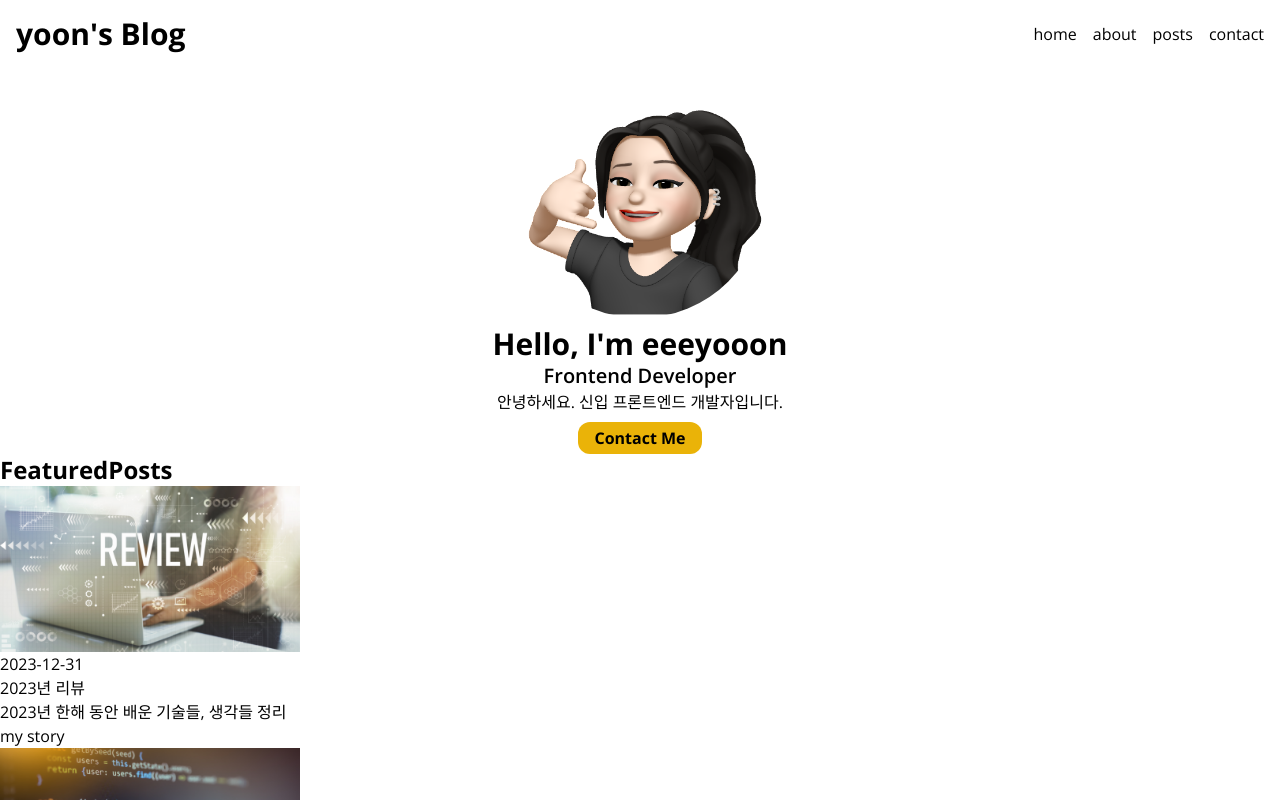
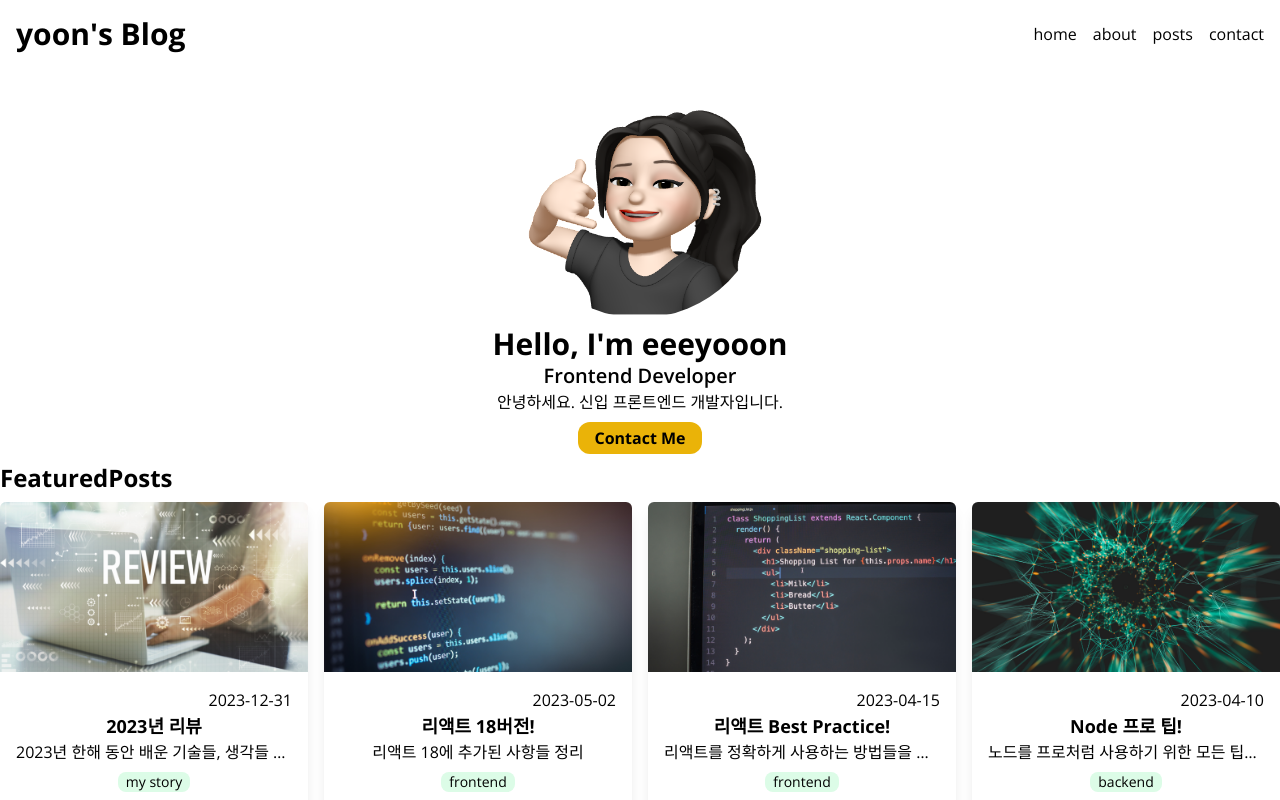
Before and after one commit to eeeyooon/Nextjs-Blog, a Next.js app: page / in a window 1280 px wide. Built offline with nearby package versions, Linux system fonts and the light colour scheme.

Commit message:
[💄 style] PostCard 스타일링 적용

```diff
--- a/src/components/FeaturedPosts.tsx
+++ b/src/components/FeaturedPosts.tsx
@@ -8,7 +8,7 @@
   // 2. 모든 포스트 데이터를 보여줌.
   return (
     <section>
-      <h2 className="text-2xl font-bold">FeaturedPosts</h2>
+      <h2 className="text-2xl font-bold my-2">FeaturedPosts</h2>
       <PostsGrid posts={posts} />
     </section>
   );
--- a/src/components/PostCard.tsx
+++ b/src/components/PostCard.tsx
@@ -8,18 +8,23 @@
 }: Props) {
   return (
     <Link href={`/posts/${path}`}>
+      <article className="rounded-md overflow-hidden shadow-lg">
         <Image
+          className="w-full"
           src={`/images/posts/${path}.png`}
           alt={title}
           width={300}
           height={200}
         />
-      <div>
-        <time>{date.toString()}</time>
-        <h3>{title}</h3>
-        <p>{description}</p>
-        <span>{category}</span>
+        <div className="flex flex-col items-center p-4">
+          <time className="self-end">{date.toString()}</time>
+          <h3 className="text-lg font-bold">{title}</h3>
+          <p className="w-full truncate text-center">{description}</p>
+          <span className="text-sm rounded-lg bg-green-100 px-2 my-2">
+            {category}
+          </span>
         </div>
+      </article>
     </Link>
   );
 }
--- a/src/components/PostsGrid.tsx
+++ b/src/components/PostsGrid.tsx
@@ -4,7 +4,7 @@
 type Props = { posts: Post[] };
 export default function PostsGrid({ posts }: Props) {
   return (
-    <ul>
+    <ul className="grid gap-4 grid-cols-1 sm:grid-cols-2 md:grid-cols-3 lg:grid-cols-4">
       {posts.map((post) => (
         <li key={post.path}>
           <PostCard post={post} />
```
Lines whose indentation alone changed are shown as unchanged.
